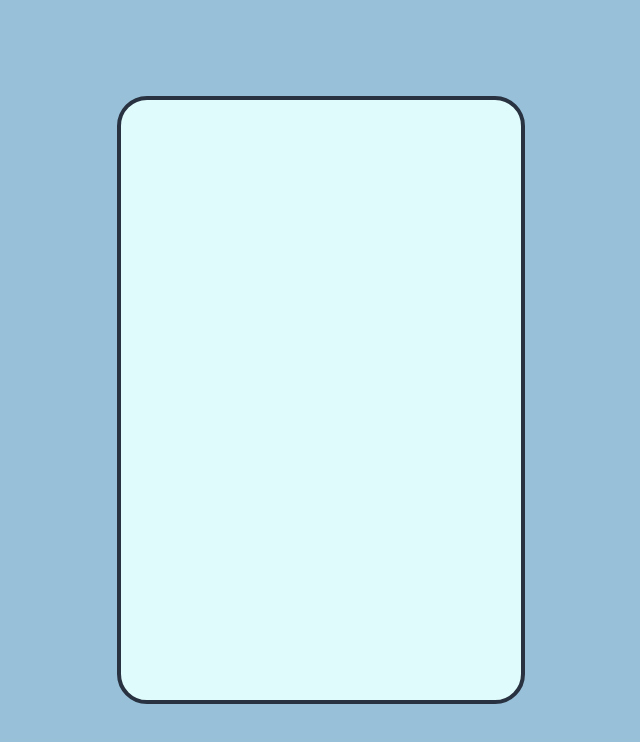
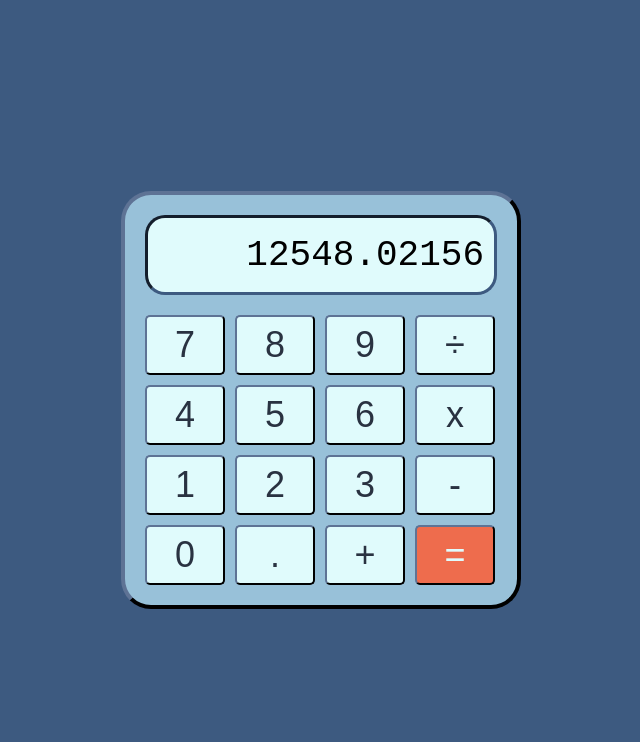
Before and after one commit to bobericksonjr89/calc2, a plain HTML site: page index.html in a window 1280 px wide. Shown: the whole page, without its empty margins (319-959 px from the left). Drawn offline with Linux system fonts and the light colour scheme.

Commit message:
style calculator complete

```diff
--- a/index.html
+++ b/index.html
@@ -9,6 +9,19 @@
     <script src="script.js" defer></script>
   </head>
   <body>
-    <div class="calculator"></div>
+    <div class="calculator">
+      <div class="display">12548.02156</div>
+      <div class="buttons">
+        <button class="button">7</button><button class="button">8</button
+        ><button class="button">9</button><button class="button">÷</button
+        ><button class="button">4</button><button class="button">5</button
+        ><button class="button">6</button><button class="button">x</button
+        ><button class="button">1</button><button class="button">2</button
+        ><button class="button">3</button><button class="button">-</button
+        ><button class="button">0</button><button class="button">.</button
+        ><button class="button">+</button
+        ><button class="button equals">=</button>
+      </div>
+    </div>
   </body>
 </html>
--- a/script.js
+++ b/script.js
@@ -0,0 +1,28 @@
+function add(a, b) {
+  return a + b;
+}
+
+function subtract(a, b) {
+  return a - b;
+}
+
+function multiply(a, b) {
+  return a * b;
+}
+
+function divide(a, b) {
+  return a / b;
+}
+
+function operate(operator, a, b) {
+  switch (operator) {
+    case "add":
+      return add(a, b);
+    case "subtract":
+      return subtract(a, b);
+    case "multiply":
+      return multiply(a, b);
+    case "divide":
+      return divide(a, b);
+  }
+}
--- a/style.css
+++ b/style.css
@@ -45,10 +45,12 @@ html {
   --light-cyan: #e0fbfc;
   --burnt-sienna: #ee6c4d;
   --gun-metal: #293241;
+  box-sizing: border-box;
 }
 
 body {
-  background-color: var(--dark-sky-blue);
+  box-sizing: inherit;
+  background-color: var(--bdazzled-blue);
   display: flex;
   justify-content: center;
   align-items: center;
@@ -56,9 +58,50 @@ body {
 }
 
 .calculator {
-  height: 600px;
+  box-sizing: inherit;
+  padding: 20px;
   width: 400px;
-  border: 4px solid var(--gun-metal);
+  border: 4px outset var(--gun-metal);
   border-radius: 30px;
+  background-color: var(--dark-sky-blue);
+}
+
+.display {
+  box-sizing: inherit;
+  padding: 20px 10px;
+  height: 80px;
+  border: 3px inset var(--bdazzled-blue);
+  border-radius: 20px;
   background-color: var(--light-cyan);
+  font-family: "Courier New", Courier, monospace;
+  font-size: 36px;
+  text-align: right;
 }
+
+.buttons {
+  margin-top: 20px;
+  display: flex;
+  flex-wrap: wrap;
+  gap: 10px;
+}
+
+.button {
+  width: 80px;
+  height: 60px;
+  cursor: pointer;
+  border: 2px outset var(--gun-metal);
+  border-radius: 5px;
+  background-color: var(--light-cyan);
+  font-size: 36px;
+  color: var(--gun-metal);
+}
+
+.button:active {
+  transform: scale(0.98);
+  transition: transform 20ms;
+}
+
+.equals {
+  background-color: var(--burnt-sienna);
+  color: var(--light-cyan);
+}
```
